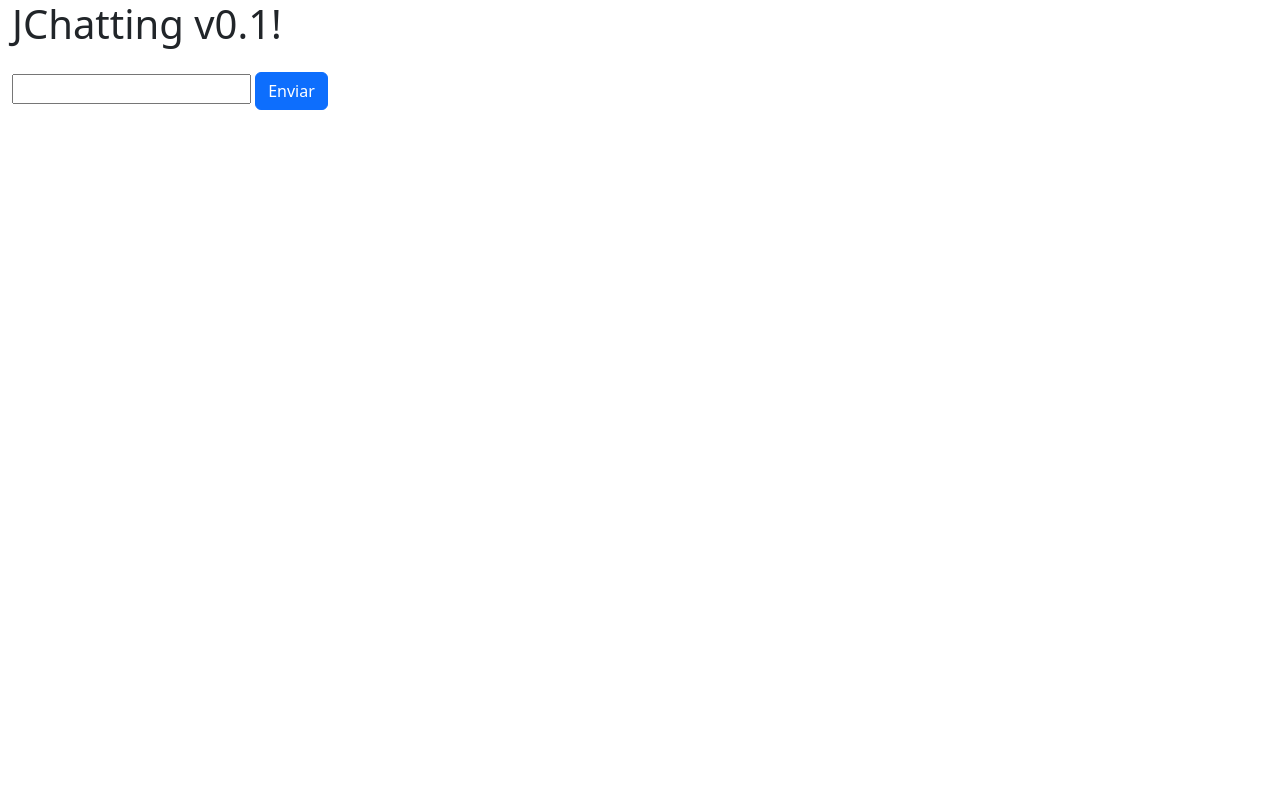
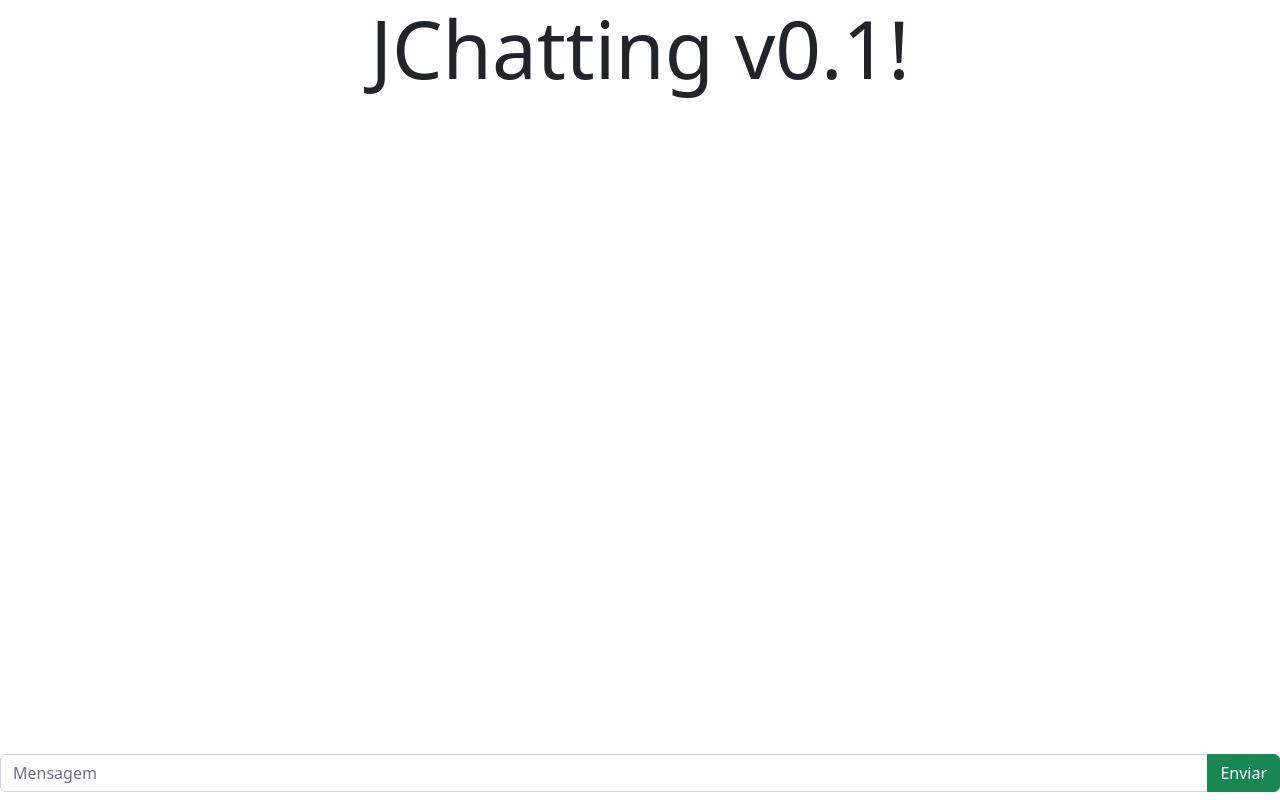
Before and after one commit to Fukubi/JChatting, a website: page public/index.html in a window 1280 px wide. Drawn offline with nearby package versions, Linux system fonts and the light colour scheme; no server answers.

Commit message:
update: Message input stylized

```diff
--- a/public/index.html
+++ b/public/index.html
@@ -14,15 +14,17 @@
 
 <body>
   <div class="container-fluid">
-    <h1>JChatting v0.1!</h1>
+    <h1 class="w-100 text-center display-1">JChatting v0.1!</h1>
 
-    <ul class="list-group" id="messages">
-    </ul>
+    <div class="h-75 overflow-hidden overflow-scroll">
+      <ul class="list-group" id="messages">
+      </ul>
+    </div>
 
-    <div class="mt-3">
-      <input type="text" id="msgInput" value="" />
-
-      <button type="button" id="sendBtn" class="btn btn-primary">Enviar</button>
+    <div class="input-group position-absolute bottom-0 start-0 pb-2">
+      <input type="text" class="form-control" placeholder="Mensagem" aria-label="Mensagem" aria-describedby="sendBtn"
+        id="msgInput">
+      <button class="btn btn-success" type="button" id="sendBtn">Enviar</button>
     </div>
   </div>
 
@@ -51,6 +53,12 @@
       }
     });
 
+    $('#msgInput').keypress(function (event) {
+      if (event.key == "Enter") {
+        $('#sendBtn').click();
+      }
+    });
+
     socket.on('newMsg', (data) => {
       $('#messages').append(`<li class="list-group-item active">${data.sender}: ${data.value}</li>`);
     });
```
